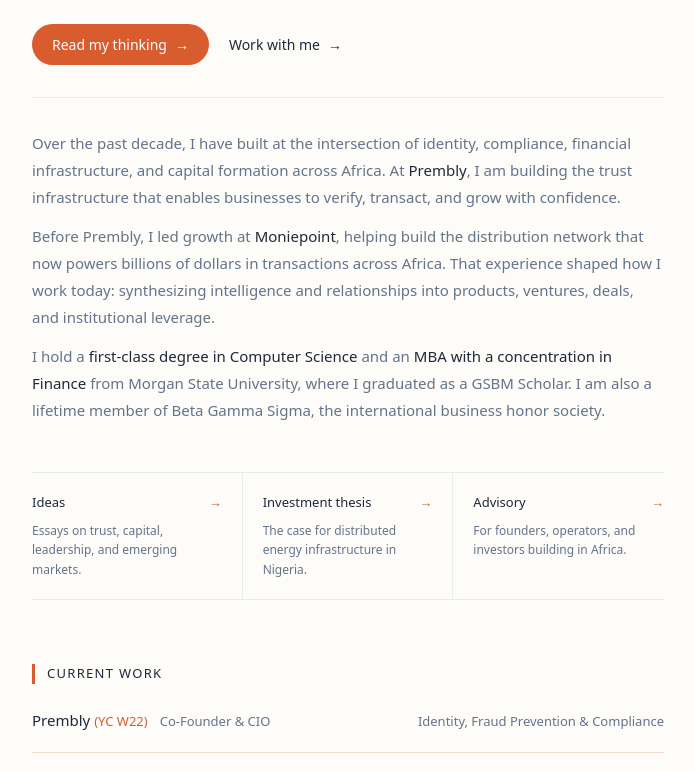
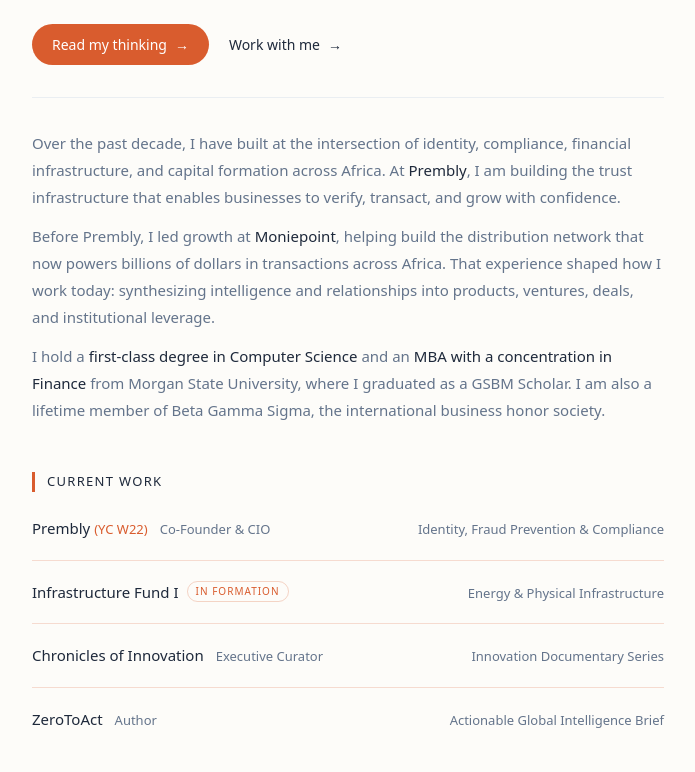
Before and after one commit to Threadigit/adetuyi.com, a Next.js app: page / in a window 1280 px wide. Shown: the part 389-1161 px from the top of the page, without its empty margins (292-987 px from the left). Built offline with nearby package versions, Linux system fonts and the light colour scheme.

Commit message:
Remove homepage exploration cards

```diff
--- a/src/app/page.tsx
+++ b/src/app/page.tsx
@@ -123,45 +123,6 @@ export default function Home() {
           business honor society.
         </p>
       </section>
-
-      <section aria-labelledby="explore-heading" className="mb-16 animate-fade-up delay-300">
-        <h2 id="explore-heading" className="sr-only">Explore</h2>
-        <div className="grid grid-cols-1 sm:grid-cols-3 border-y border-border/80 divide-y sm:divide-y-0 sm:divide-x divide-border/80">
-          {[
-            {
-              href: "/writing",
-              label: "Ideas",
-              description: "Essays on trust, capital, leadership, and emerging markets.",
-            },
-            {
-              href: "/thesis",
-              label: "Investment thesis",
-              description: "The case for distributed energy infrastructure in Nigeria.",
-            },
-            {
-              href: "/work",
-              label: "Advisory",
-              description: "For founders, operators, and investors building in Africa.",
-            },
-          ].map((item) => (
-            <Link
-              key={item.href}
-              href={item.href}
-              className="group py-5 sm:px-5 first:sm:pl-0 last:sm:pr-0"
-            >
-              <span className="flex items-center justify-between text-[13px] font-medium text-foreground mb-2 group-hover:text-accent transition-colors">
-                {item.label}
-                <span className="text-accent transition-transform duration-300 group-hover:translate-x-1">→</span>
-              </span>
-              <span className="block text-[12px] leading-relaxed text-muted">
-                {item.description}
-              </span>
-            </Link>
-          ))}
-        </div>
-      </section>
-
-
 
       {/* ── Current Work ── */}
       <section className="mb-16 animate-fade-up delay-300">
```
